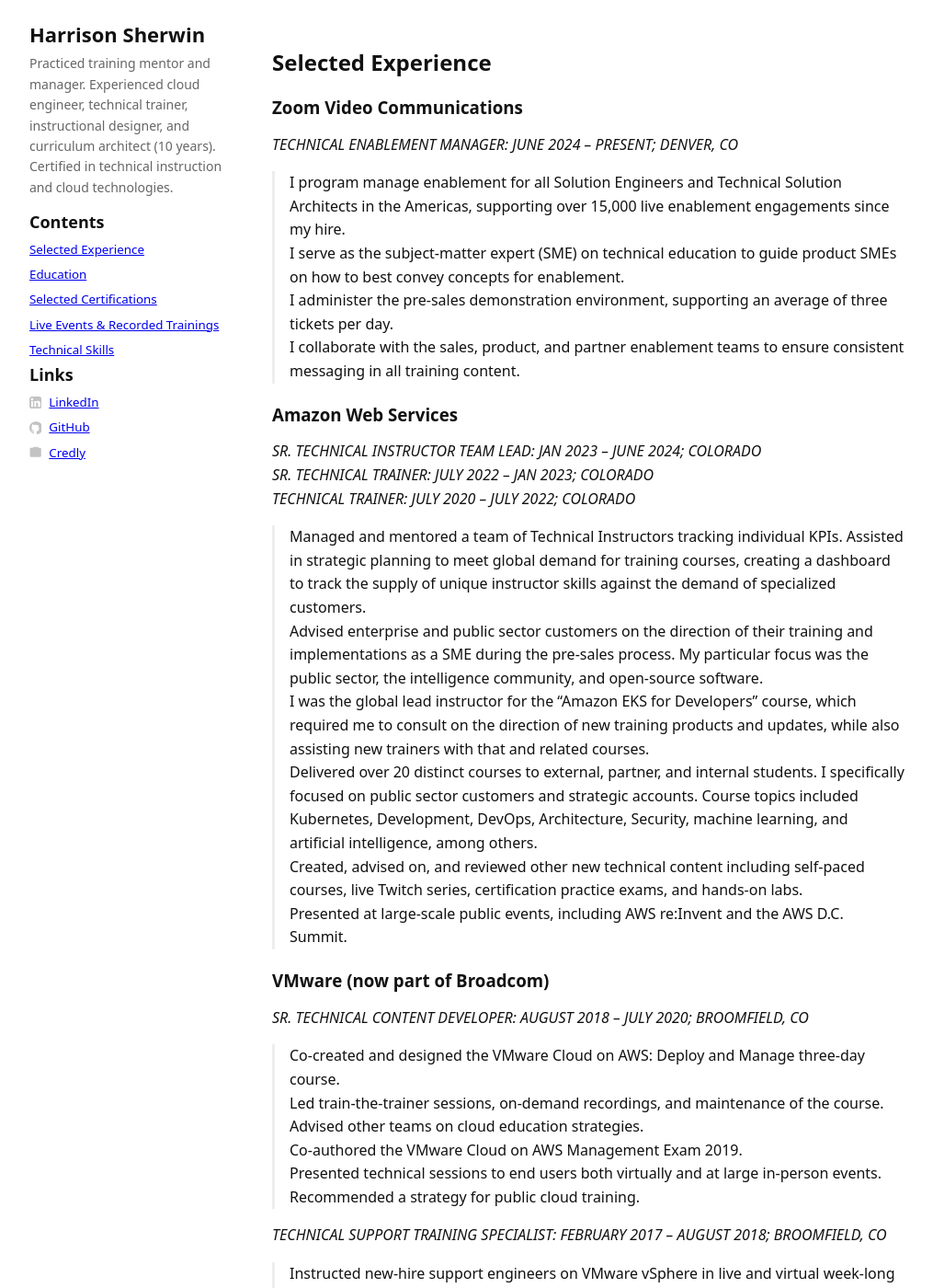
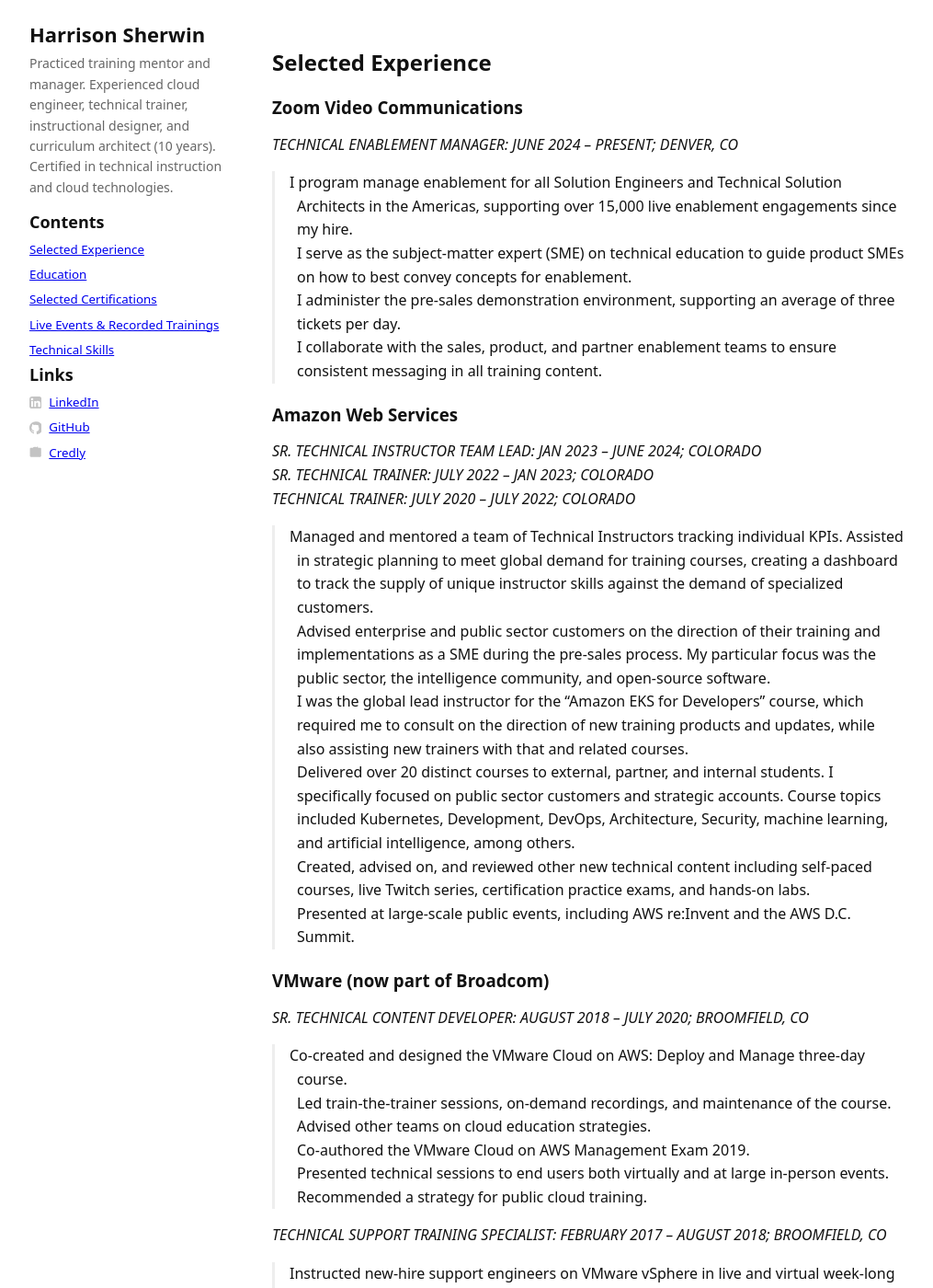
Before and after one commit to hasherwi/hasherwi.github.io, a Jekyll site: the page built from index.md, in a window 1280 px wide and 1400 px high. Shown: the whole window at 92% size, without its empty margins (132-1147 px from the left). Built offline with Jekyll 4.4.1, drawn with Linux system fonts in a browser that asks for light colours.

Commit message:
Update style.css
blockquote indents changes

```diff
--- a/assets/css/style.css
+++ b/assets/css/style.css
@@ -118,7 +118,8 @@
 }
 
 .content blockquote p {
-    text-indent: 0.5em hanging;
+    padding-left: 0.5em;  /* base indent for all lines */
+    text-indent: -0.5em;  /* pull first line back out */
 }
 
 /* Add space between sentences/paragraphs */
```
